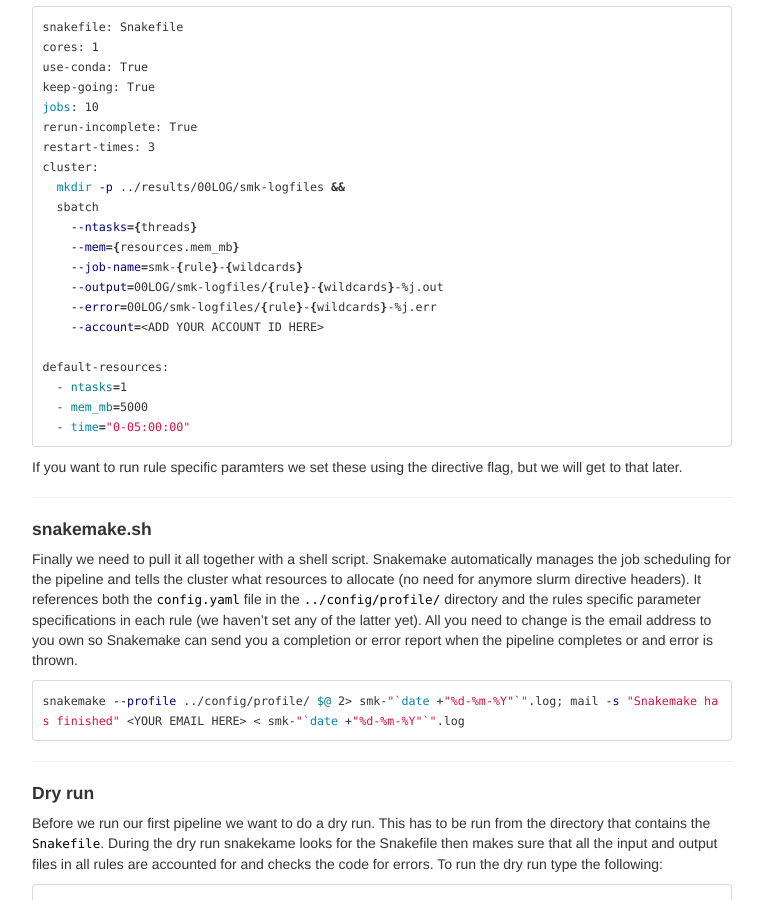
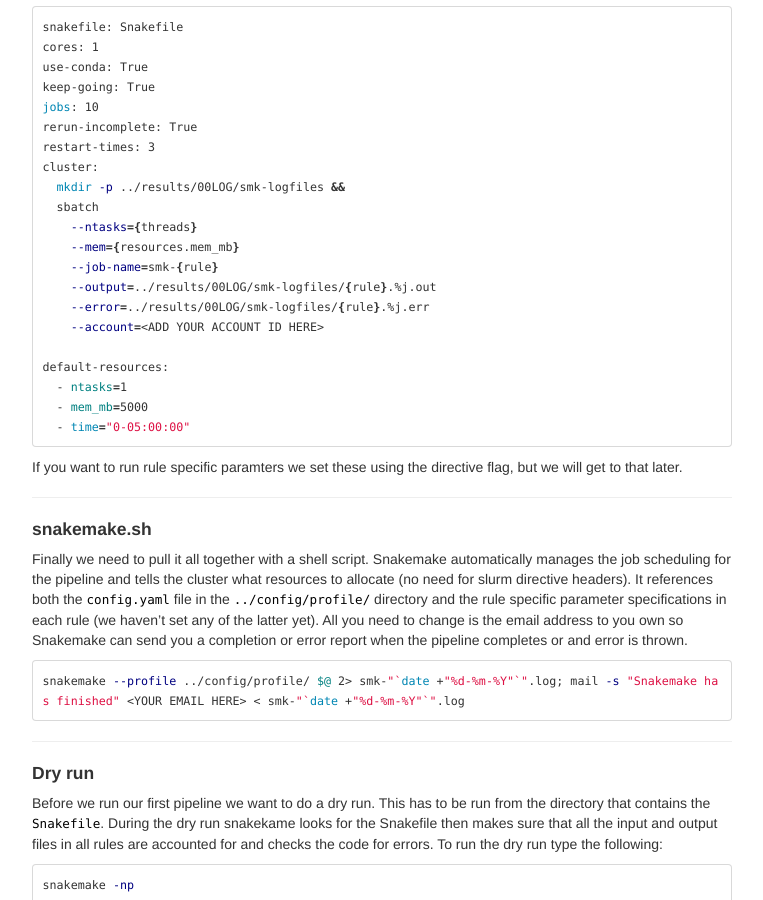
Before and after one commit to Dazcam/Bioinformatics-tutorials, a Jekyll site: the page built from pages/snakemake/run_basic_process.md, in a window 1280 px wide and 900 px high, scrolled down 2838 px. Shown: the whole window, without its empty margins (258-1021 px from the left). Built offline with Jekyll 4.4.1, drawn with Linux system fonts in a browser that asks for light colours; some of the changed text lies outside the part shown.

Commit message:
text corrections

```diff
--- a/pages/snakemake/run_basic_process.md
+++ b/pages/snakemake/run_basic_process.md
@@ -183,9 +183,9 @@ cluster:
   sbatch
     --ntasks={threads}
     --mem={resources.mem_mb}
-    --job-name=smk-{rule}-{wildcards}
-    --output=00LOG/smk-logfiles/{rule}-{wildcards}-%j.out
-    --error=00LOG/smk-logfiles/{rule}-{wildcards}-%j.err
+    --job-name=smk-{rule}
+    --output=../results/00LOG/smk-logfiles/{rule}.%j.out
+    --error=../results/00LOG/smk-logfiles/{rule}.%j.err
     --account=<ADD YOUR ACCOUNT ID HERE>
 
 default-resources:
@@ -202,8 +202,8 @@ later.
 #### snakemake.sh
 
 Finally we need to pull it all together with a shell script. Snakemake automatically manages the job scheduling
-for the pipeline and tells the cluster what resources to allocate (no need for anymore slurm directive headers).
-It references both the `config.yaml` file in the `../config/profile/` directory and the rules specific parameter
+for the pipeline and tells the cluster what resources to allocate (no need for slurm directive headers).
+It references both the `config.yaml` file in the `../config/profile/` directory and the rule specific parameter
 specifications in each rule (we haven't set any of the latter yet). All you need to change is the email address
 to you own so Snakemake can send you a completion or error report when the pipeline completes or and error is thrown.
 
@@ -243,7 +243,7 @@ total                 5              1              1
 
 All we need to do now is run the snakemake script. However, as we need to run the script interactively
 we need to set up a terminal multiplexer to run the script in the background. These are described in
-more detail [here](). On Hawk `screen` is pre-installed so we can use that.
+more detail [here](https://en.wikipedia.org/wiki/Terminal_multiplexer). On Hawk `screen` is pre-installed so we can use that.
 
 To set up a new screen session by typing:
 
```
Also changed, not shown: other parts of pages/snakemake/run_basic_process.md (+2 -2 lines).
